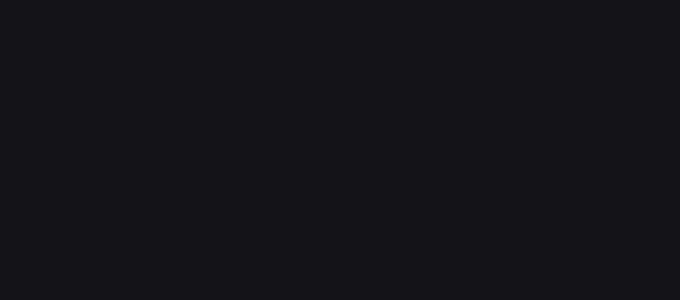
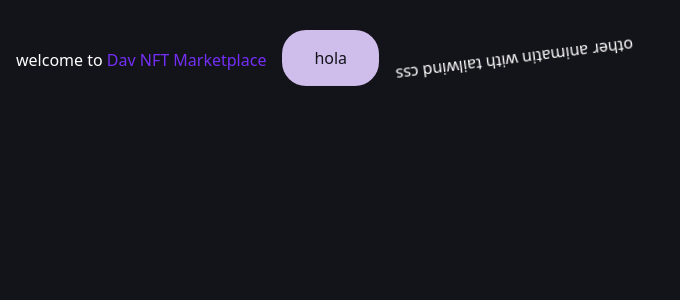
Before and after one commit to IamDavidev/DavNFT, a React (Vite) app: page / in a window 1280 px wide. Shown: the top 300 px of the page, without its empty margins (0-680 px from the left). Built offline with nearby package versions, Linux system fonts and the light colour scheme.

Commit message:
update davNFt

```diff
--- a/index.html
+++ b/index.html
@@ -4,7 +4,7 @@
 		<meta charset="UTF-8" />
 		<!-- <link rel="icon" type="image/svg+xml" href="/src/favicon.svg" /> -->
 		<meta name="viewport" content="width=device-width, initial-scale=1.0" />
-    <title>Dav</title>
+		<title>Dav NFT Marketplace</title>
 	</head>
 	<body>
 		<div id="root"></div>
--- a/models.json
+++ b/models.json
@@ -1 +1 @@
-[{"analyzerName":"intellisense-members","languageName":"javascript","identity":{"modelId":"1A3F919CD5B7725108B03C349630A1C82B03","outputId":"4A84987F2428442A9EC84563BB2BC063","modifiedTimeUtc":"2020-09-28T23:11:53.754Z"},"filePath":"1A3F919CD5B7725108B03C349630A1C82B03_4A84987F2428442A9EC84563BB2BC063","lastAccessTimeUtc":"2022-05-18T12:48:30.427Z"}]
+[{"analyzerName":"intellisense-members","languageName":"javascript","identity":{"modelId":"1A3F919CD5B7725108B03C349630A1C82B03","outputId":"4A84987F2428442A9EC84563BB2BC063","modifiedTimeUtc":"2020-09-28T23:11:53.754Z"},"filePath":"1A3F919CD5B7725108B03C349630A1C82B03_4A84987F2428442A9EC84563BB2BC063","lastAccessTimeUtc":"2022-05-19T02:10:28.030Z"}]
--- a/src/App.jsx
+++ b/src/App.jsx
@@ -1,5 +1,15 @@
 function App() {
-	return <div className='bg-black min-h-screen w-ful text-white'></div>;
+	return (
+		<div className='bg-black p-4  min-h-screen w-ful text-white'>
+			welcome to <span className='text-purple'>Dav NFT Marketplace</span>
+			<button className='border-0 bg-purpleLite m-4 text-black py-4 px-8 rounded-3xl animate-bounce'>
+				hola{' '}
+			</button>
+			<button class='animate-spin border-o'>
+				other animatin with tailwind css
+			</button>
+		</div>
+	);
 }
 
 export default App;
```
Lines whose indentation alone changed are shown as unchanged.
